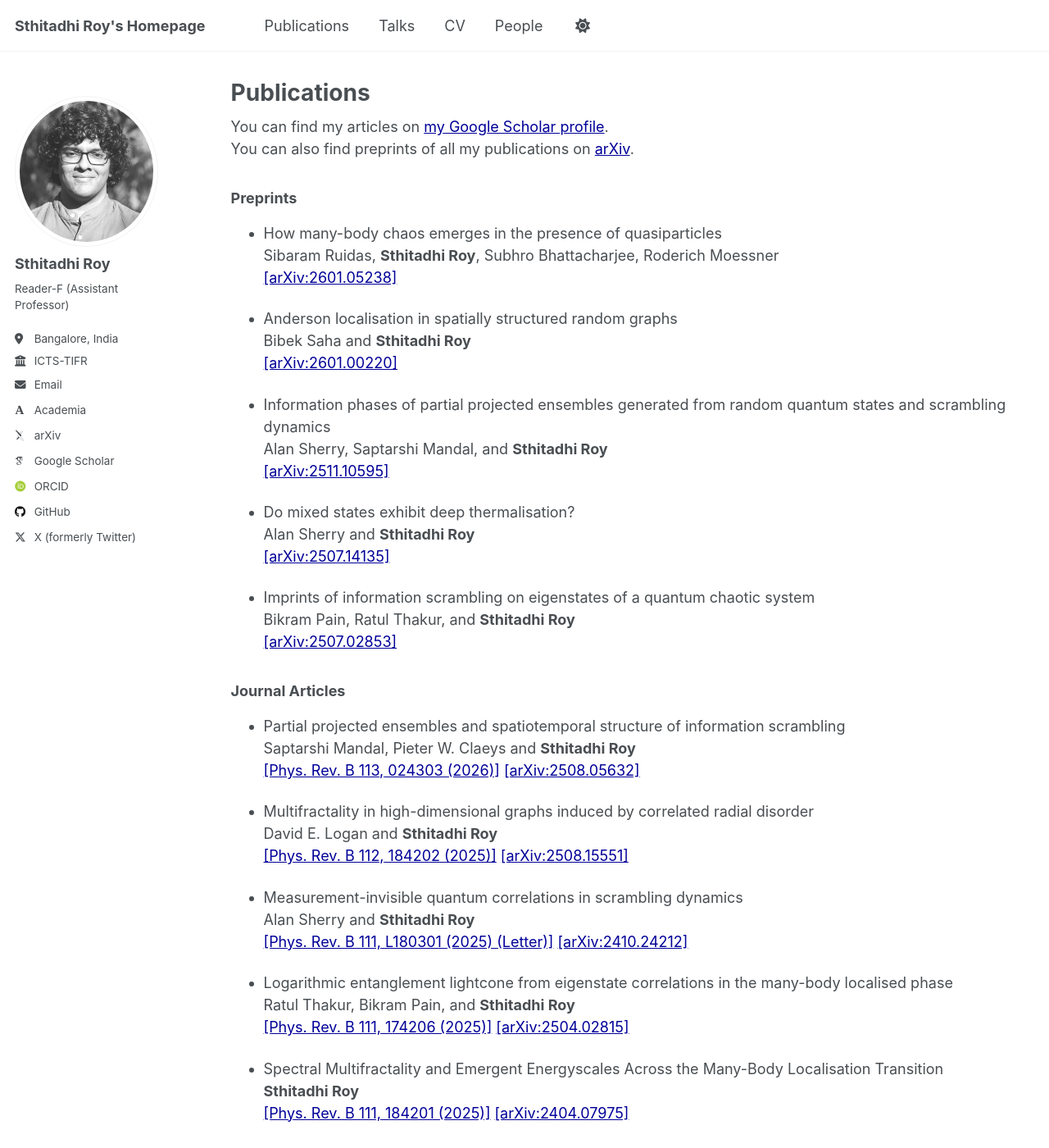
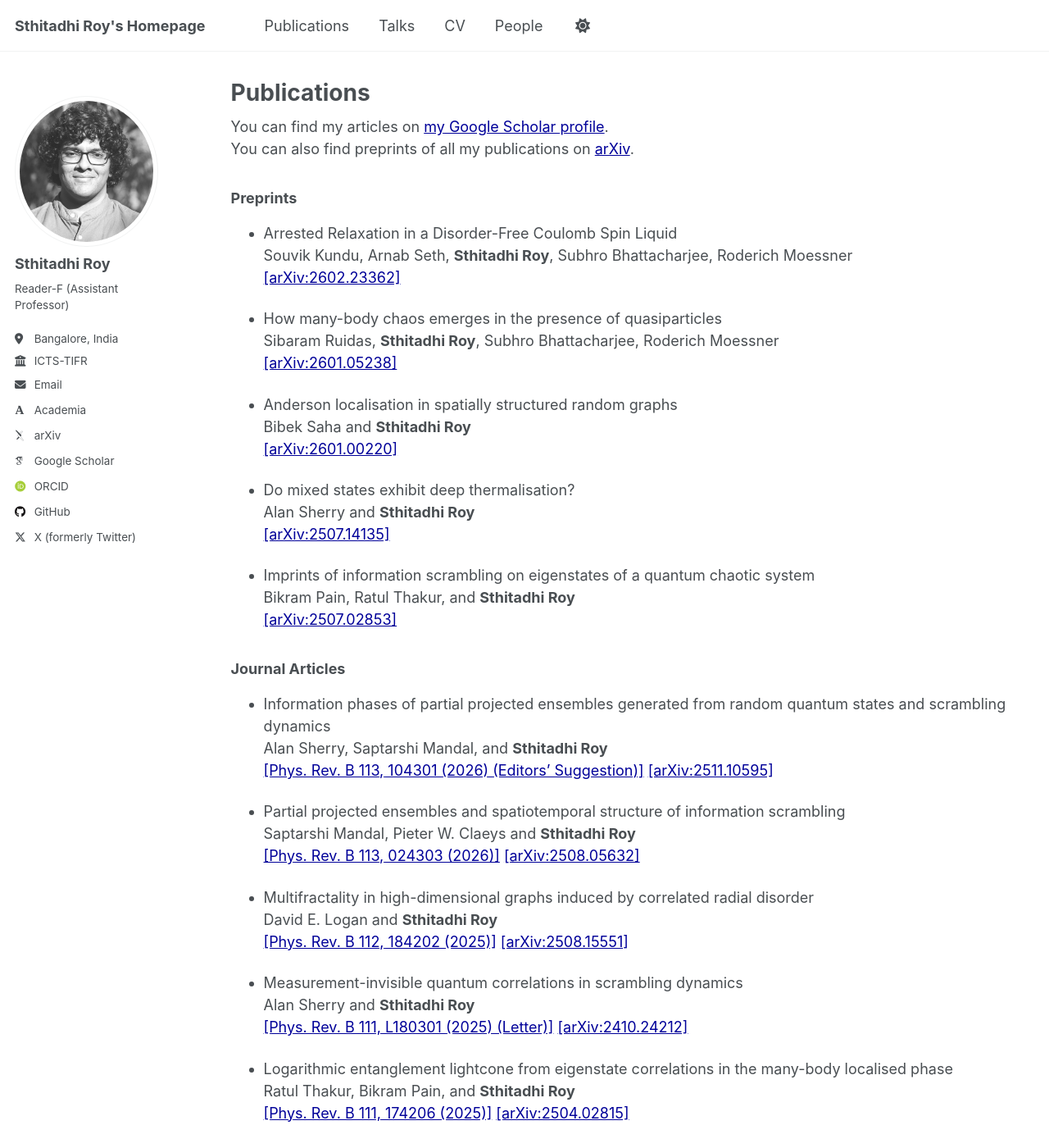
Before and after one commit to sthitadhi-roy/sthitadhi-roy.github.io, a Jekyll site: the page built from _pages/publications.md, in a window 1280 px wide and 1400 px high. Shown: the whole window at 82% size. Built offline with Jekyll 4.4.1, drawn with Linux system fonts in a browser that asks for light colours; some web fonts are replaced.

Commit message:
Update publications.md

```diff
--- a/_pages/publications.md
+++ b/_pages/publications.md
@@ -19,6 +19,10 @@ author_profile: true
 
 ### Preprints
 
+- Arrested Relaxation in a Disorder-Free Coulomb Spin Liquid
+  Souvik Kundu, Arnab Seth, **Sthitadhi Roy**, Subhro Bhattacharjee, Roderich Moessner
+  [[arXiv:2602.23362]](https://arxiv.org/abs/2602.23362)
+
 - How many-body chaos emerges in the presence of quasiparticles
   Sibaram Ruidas, **Sthitadhi Roy**, Subhro Bhattacharjee, Roderich Moessner
   [[arXiv:2601.05238]](https://arxiv.org/abs/2601.05238)
@@ -41,6 +41,10 @@ author_profile: true
 
 
 ### Journal Articles
+
+- Information phases of partial projected ensembles generated from random quantum states and scrambling dynamics
+  Alan Sherry, Saptarshi Mandal, and **Sthitadhi Roy**
+  [[Phys. Rev. B 113, 104301 (2026) (Editors' Suggestion)]](https://doi.org/10.1103/dcdc-pxn3) [[arXiv:2511.10595]](https://arxiv.org/abs/2511.10595)
 
 - Partial projected ensembles and spatiotemporal structure of information scrambling
   Saptarshi Mandal, Pieter W. Claeys and **Sthitadhi Roy**
```
Also changed, not shown: other parts of _pages/publications.md (+0 -4 lines).
